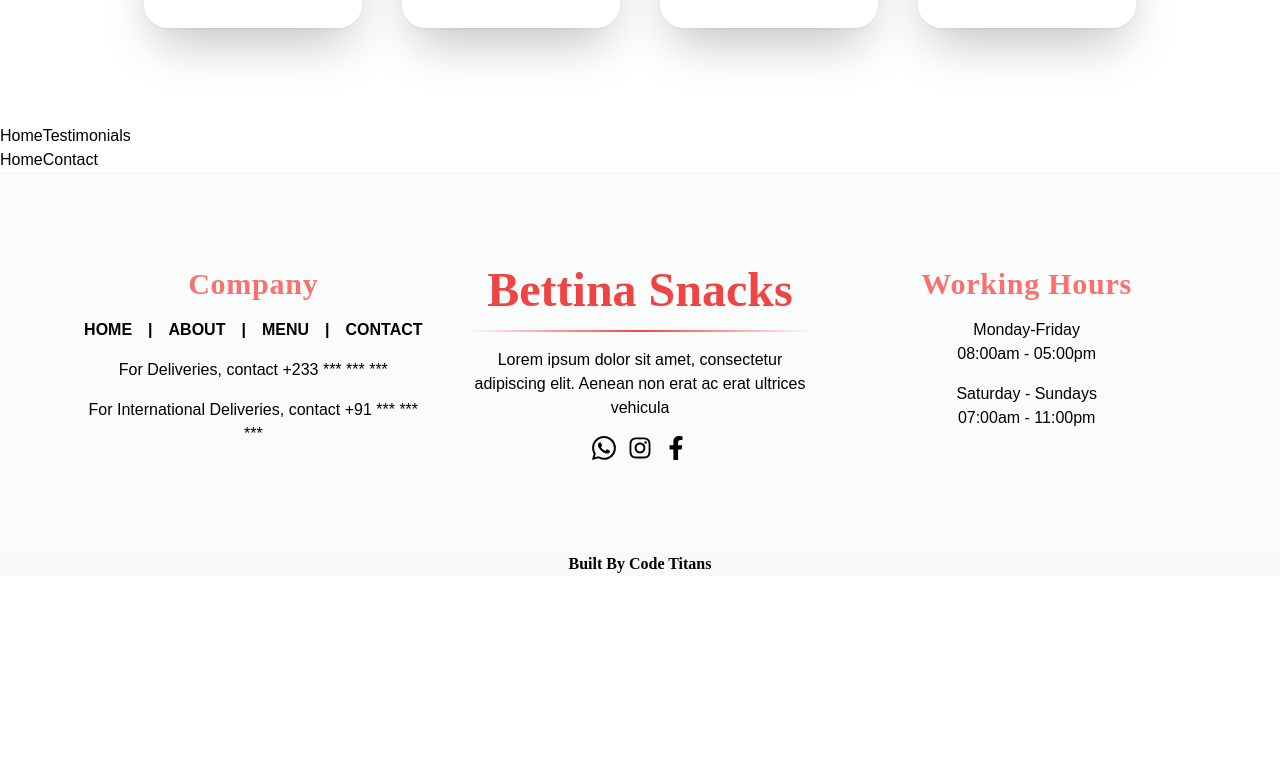
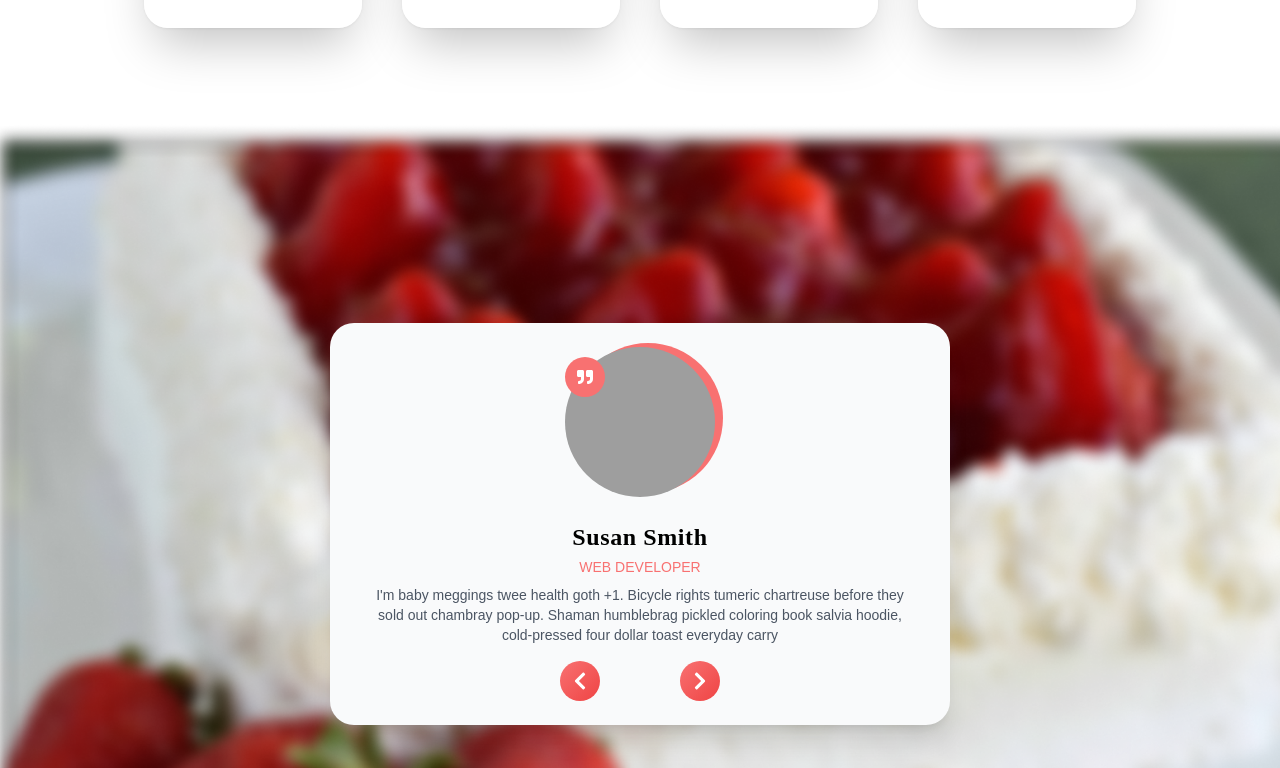
Before and after one commit to 208-code-titans/bettina-snacks, a React (Create React App) app: page / in a window 1280 px wide. Shown: the part 1820-2588 px from the top of the page. Before the commit the page ends 2396 px from the top, so only its background shows below. Built offline with nearby package versions, Linux system fonts and the light colour scheme; grey boxes are pictures that could not be loaded.

Commit message:
feat: :sparkles: created testimonials section

```diff
--- a/src/components/HomeTestimonials/HomeTestimonials.jsx
+++ b/src/components/HomeTestimonials/HomeTestimonials.jsx
@@ -1,9 +1,70 @@
-import React from 'react'
+import React, { useState } from 'react'
+import { reviews } from '../../fixtures/data'
+import { FaChevronLeft, FaChevronRight, FaQuoteRight } from 'react-icons/fa'
+import { motion } from 'framer-motion'
+import { homeTestimonials } from '../images'
 
 const HomeTestimonials = () => {
-  return (
-    <div>HomeTestimonials</div>
-  )
+	const [index, setIndex] = useState(0)
+	const { name, job, image, text } = reviews[index]
+	const checkNumber = (number) => {
+		if (number > reviews.length - 1) {
+			return 0
+		}
+		if (number < 0) {
+			return reviews.length - 1
+		}
+		return number
+	}
+	const nextPerson = () => {
+		setIndex((index) => {
+			let newIndex = index + 1
+			return checkNumber(newIndex)
+		})
+	}
+	const prevPerson = () => {
+		setIndex((index) => {
+			let newIndex = index - 1
+			return checkNumber(newIndex)
+		})
+	}
+	return (
+		<div className='w-screen h-screen flex items-center justify-center bg-cover' style={{ backgroundImage: `url(${homeTestimonials})` }}>
+			<div className='bg-gray-50 w-[80vw] max-w-[620px] shadow-xl rounded-3xl py-6 px-8 text-center'>
+				<div className='relative w-150 h-150 rounded-full mb-6 my-0 mx-auto before:w-full before:h-full before:bg-red-400 before:absolute before:-top-1 before:-right-2 before:rounded-full '>
+					<img
+						src={image}
+						alt={name}
+						className='person-img w-full block h-full rounded-full relative object-cover'
+					/>
+					<span className='absolute top-0 left-0 w-10 h-10 grid place-items-center rounded-full bg-red-400 text-white translate-y-[25%]'>
+						<FaQuoteRight />
+					</span>
+				</div>
+				<p className='mb-1 capitalize font-semibold tracking-wide text-cormorant text-2xl'>
+					{name}
+				</p>
+				<p className='mb-2 uppercase text-red-400 text-sm'>{job}</p>
+				<p className='text-sm text-gray-600 mb-4'>{text}</p>
+				<div className='button-container flex items-center justify-center gap-20'>
+					<motion.button
+						whileTap={{ scale: 0.7 }}
+						className='prev-btn bg-gradient-to-br from-red-400 to-red-500 hover:from-red-500 hover:to-red-500 transition-colors duration-700 ease-linear h-10 w-10 rounded-full flex items-center justify-center text-white cursor-pointer text-xl '
+						onClick={prevPerson}
+					>
+						<FaChevronLeft />
+					</motion.button>
+					<motion.button
+						whileTap={{ scale: 0.7 }}
+						className='next-btn bg-gradient-to-br from-red-400 to-red-500 hover:from-red-500 hover:to-red-500 transition-colors duration-700 ease-linear h-10 w-10 rounded-full flex items-center justify-center text-white cursor-pointer text-xl '
+						onClick={nextPerson}
+					>
+						<FaChevronRight />
+					</motion.button>
+				</div>
+			</div>
+		</div>
+	)
 }
 
 export default HomeTestimonials
```
